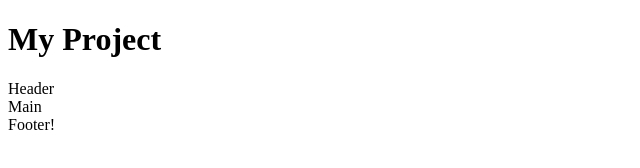
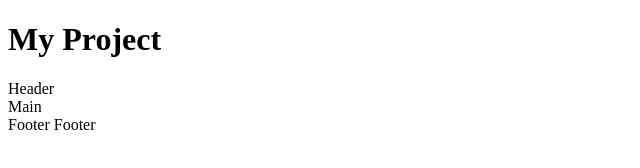
Before and after one commit to SerhiiFartushnyi/my-page, a plain HTML site: page index.html in a window 1280 px wide. Shown: the full height of the page, 0-640 px from the left. Drawn offline with Linux system fonts and the light colour scheme.

Commit message:
add something

```diff
--- a/index.html
+++ b/index.html
@@ -10,7 +10,7 @@
   <header>Header</header>
 
   <main>Main</main>
-  <footer>Footer!</footer>
+  <footer>Footer Footer</footer>
 
 </body>
 </html>
```
